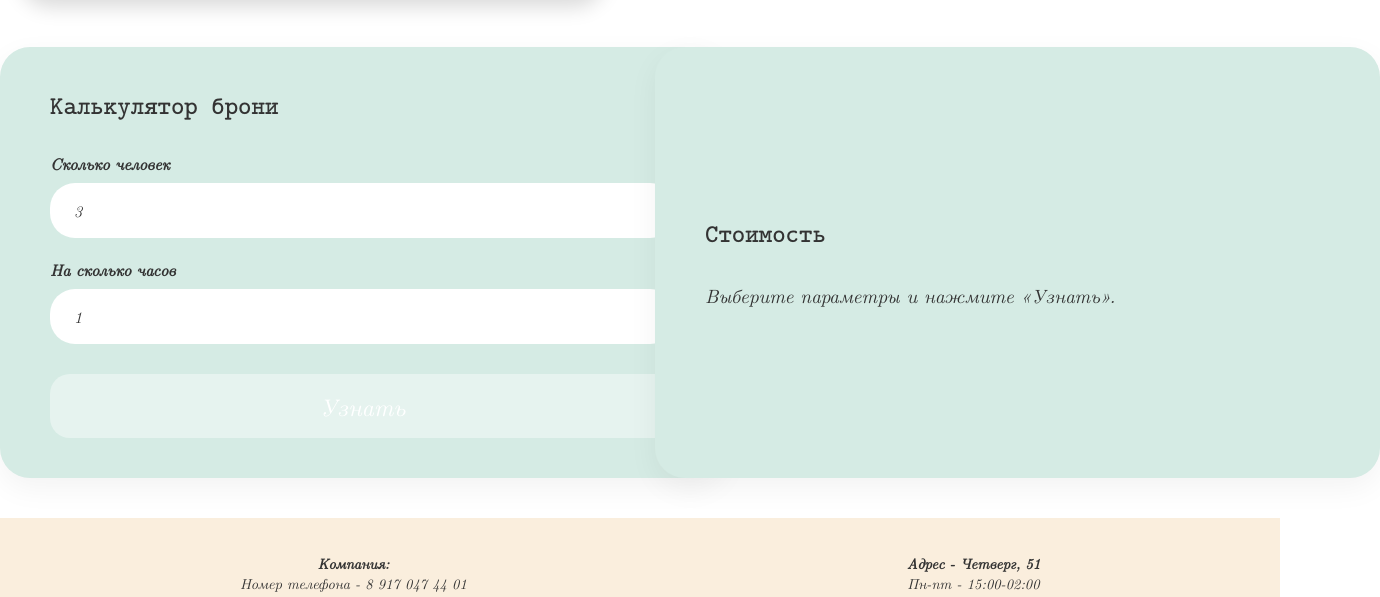
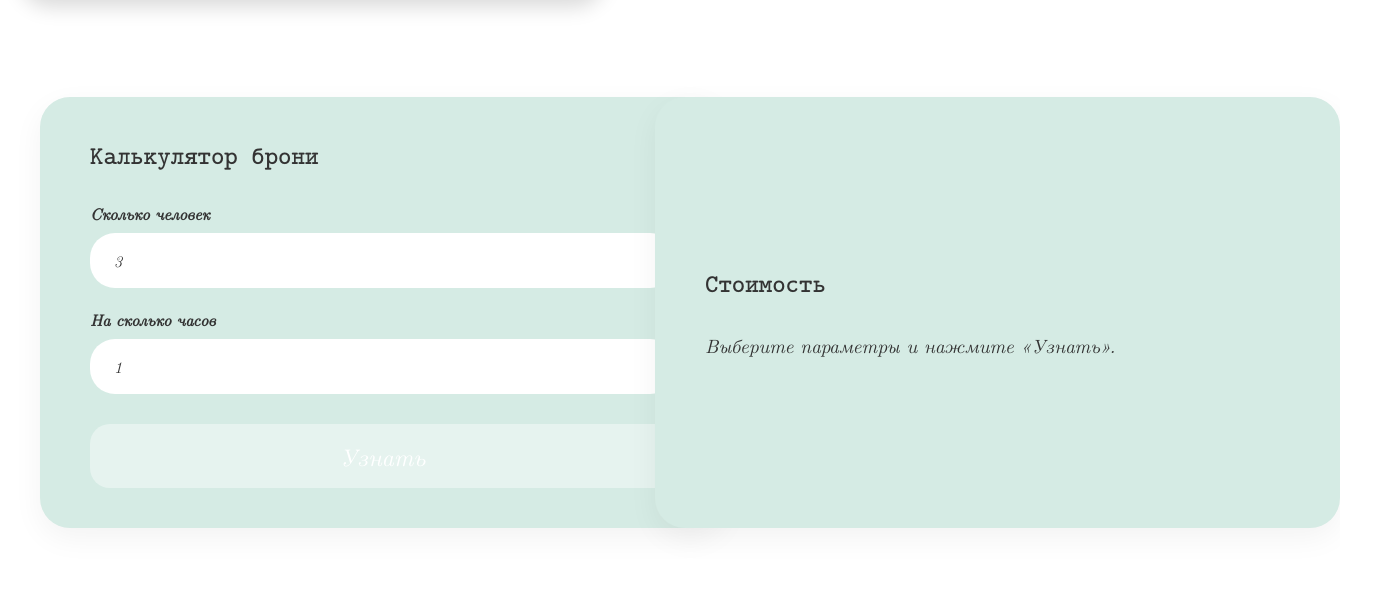
Before and after one commit to f89874902170/taverna, a plain HTML site: page booking.html in a window 1280 px wide. Shown: the part 974-1571 px from the top of the page, 1380 px wide, since content can reach past the window. Drawn offline with Linux system fonts and the light colour scheme.

Commit message:
Update booking.html
tryna fix it

```diff
--- a/booking.html
+++ b/booking.html
@@ -87,6 +87,8 @@
         </div>
     </dialog>
 
+    <!-- ================= КАЛЬКУЛЯТОР БРОНИ ================= -->
+    <div class="container">
         <section class="calc-section">
             <form class="card-form-container calc-form" id="calcForm">
                 <h2>Калькулятор брони</h2>
@@ -131,6 +133,8 @@
                 <p class="calc-result-text">Выберите параметры и нажмите «Узнать».</p>
             </div>
         </section>
+    </div>
+
     <!-- ================= ПОДВАЛ ================= -->
     <footer>
         <div class="footer-info">
```
Lines whose indentation alone changed are shown as unchanged.
